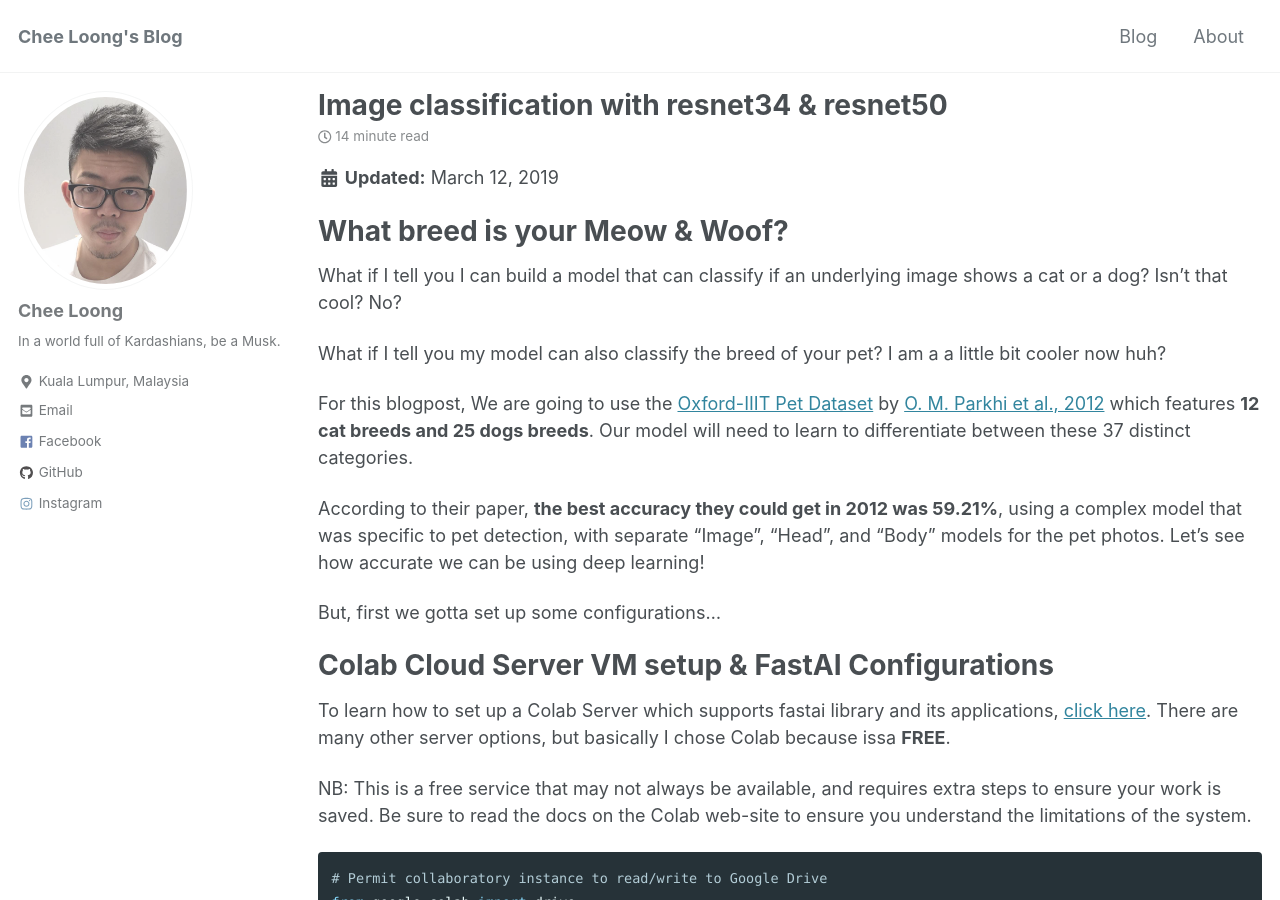
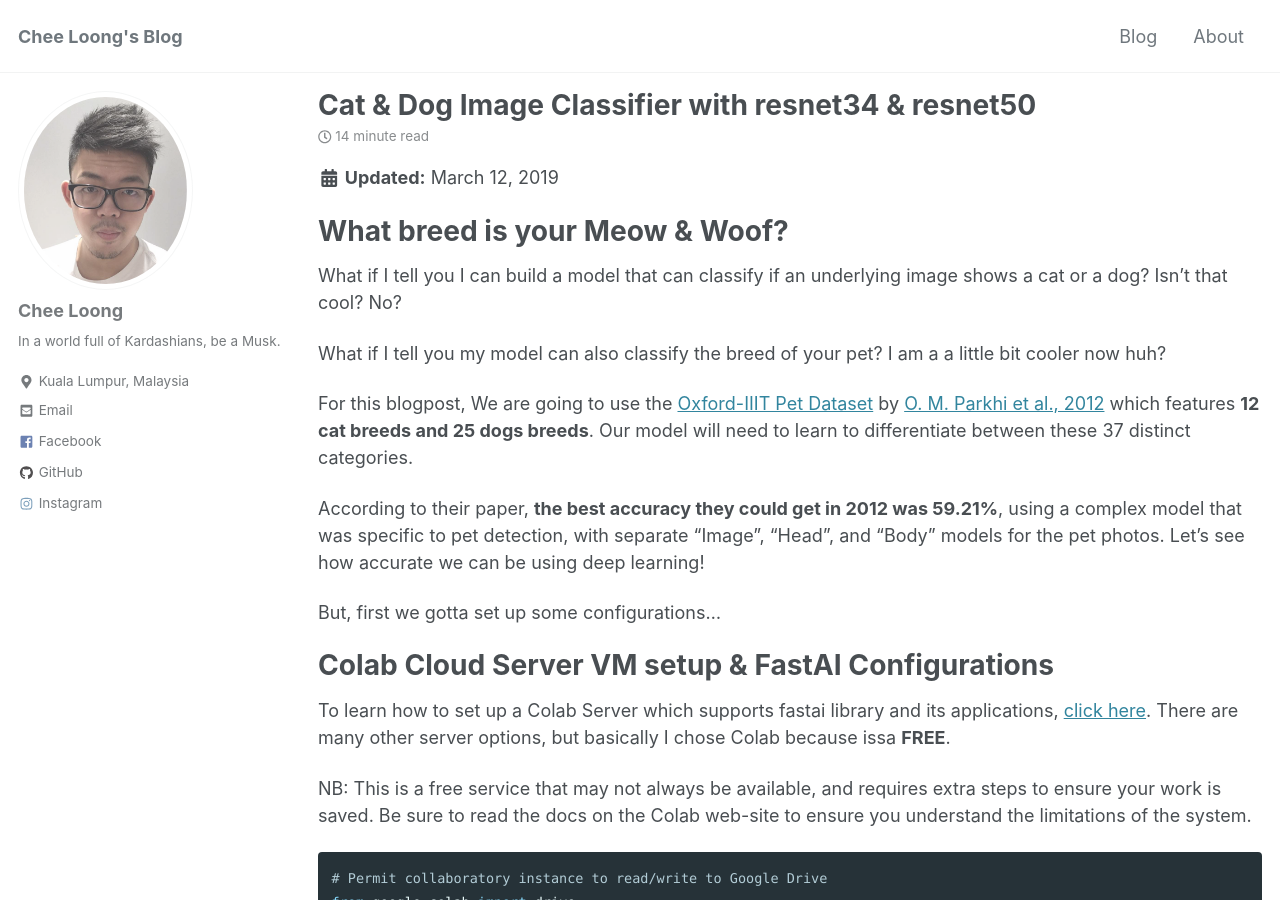
Before and after one commit to CheeLoong/CheeLoong.github.io, a Jekyll site: the page built from _posts/2019-03-11-pets.md, in a window 1280 px wide and 900 px high. Built offline with Jekyll 4.4.1, drawn with Linux system fonts in a browser that asks for light colours; cached includes are drawn as plain includes; some of the changed text lies outside the part shown.

Commit message:
correct post title

```diff
--- a/_posts/2019-03-11-pets.md
+++ b/_posts/2019-03-11-pets.md
@@ -1,9 +1,9 @@
 ---
-title: "Image classification with resnet34 & resnet50"
+title: "Cat & Dog Image Classifier with resnet34 & resnet50"
 date: 2019-03-12
 permalink: /pets/
 tags: [fastai, deep learning, resnet34, resnet50, pets]
-excerpt: "Building Pet Breeds Classifier using resnet34 and resnet50"
+excerpt: "Building Pet Breeds Classifier using fastai resnet34 and resnet50"
 mathjax: "true"
 ---
 
```
Also changed, not shown: _posts/2019-03-14-bears.md (+1 -1 lines).
